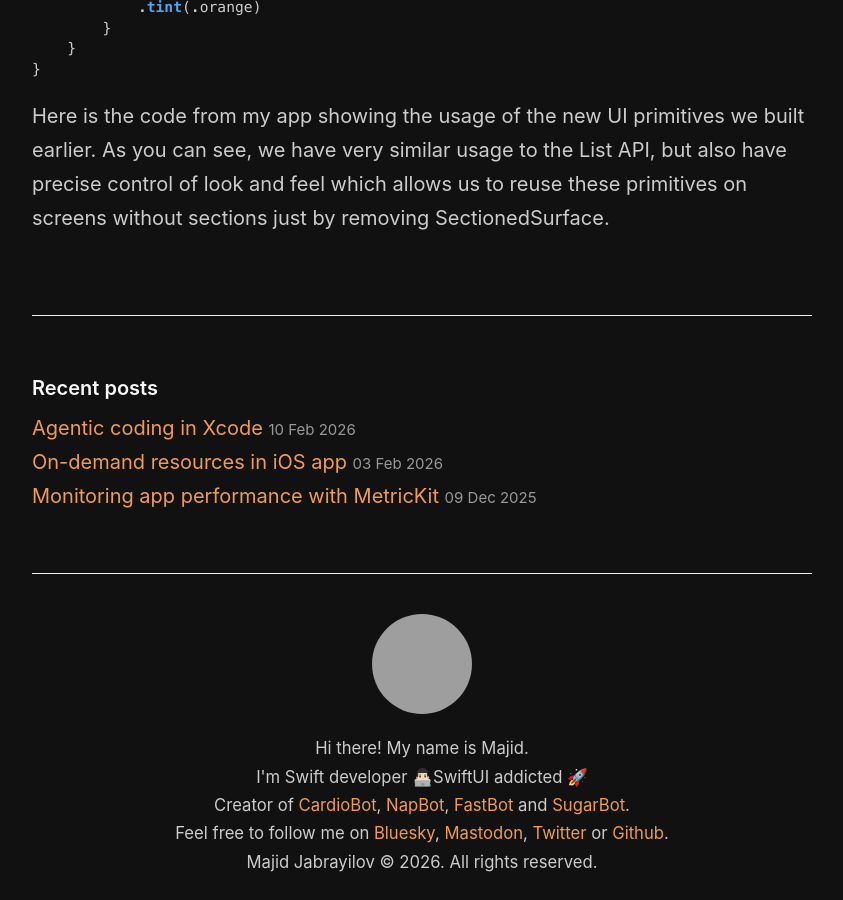
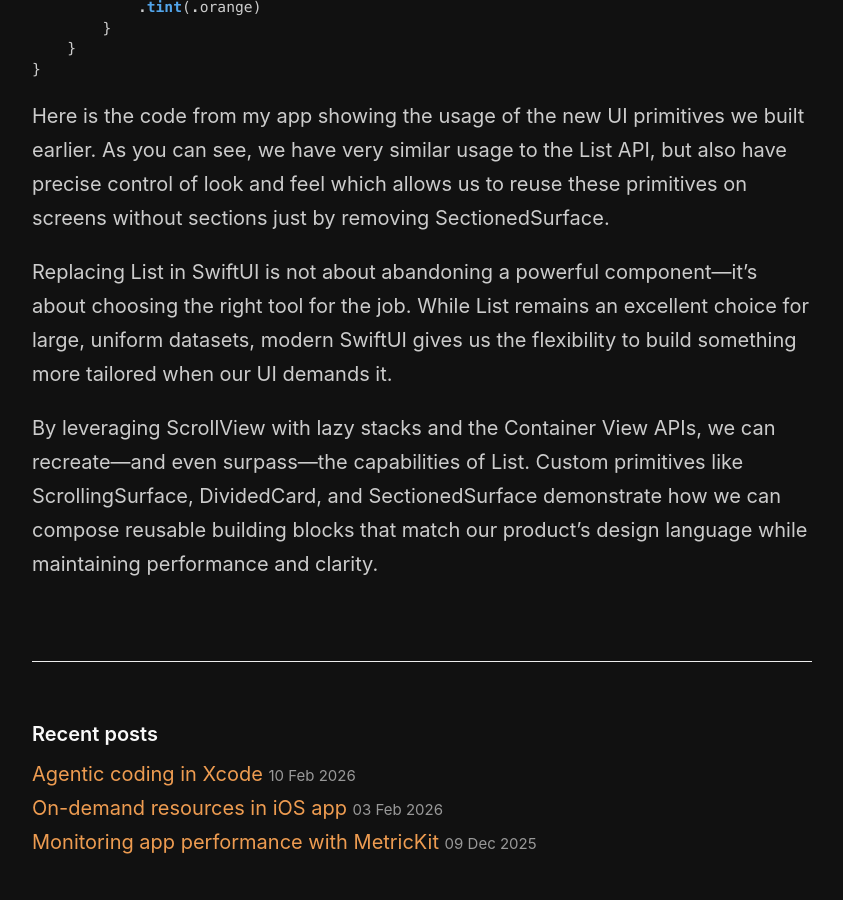
Before and after one commit to mecid/mecid.github.io, a Jekyll site: the page built from _posts/2026-04-06-building-list-replacement-in-swiftui.md, in a window 1280 px wide and 900 px high, scrolled down 4833 px, cut to the strip 0-900 px from the top of the window. Shown: the whole strip, without its empty margins (218-1061 px from the left). Built offline with Jekyll 4.4.1, drawn with Linux system fonts in a browser that asks for light colours; grey boxes are pictures that could not be loaded.

Commit message:
conclusion added to the design post

````diff
--- a/_posts/2026-04-06-building-list-replacement-in-swiftui.md
+++ b/_posts/2026-04-06-building-list-replacement-in-swiftui.md
@@ -180,3 +180,7 @@ public struct SummaryView: View {
 ```
 
 Here is the code from my app showing the usage of the new UI primitives we built earlier. As you can see, we have very similar usage to the List API, but also have precise control of look and feel which allows us to reuse these primitives on screens without sections just by removing SectionedSurface.
+
+Replacing List in SwiftUI is not about abandoning a powerful component—it’s about choosing the right tool for the job. While List remains an excellent choice for large, uniform datasets, modern SwiftUI gives us the flexibility to build something more tailored when our UI demands it.
+
+By leveraging ScrollView with lazy stacks and the Container View APIs, we can recreate—and even surpass—the capabilities of List. Custom primitives like ScrollingSurface, DividedCard, and SectionedSurface demonstrate how we can compose reusable building blocks that match our product’s design language while maintaining performance and clarity.
````
